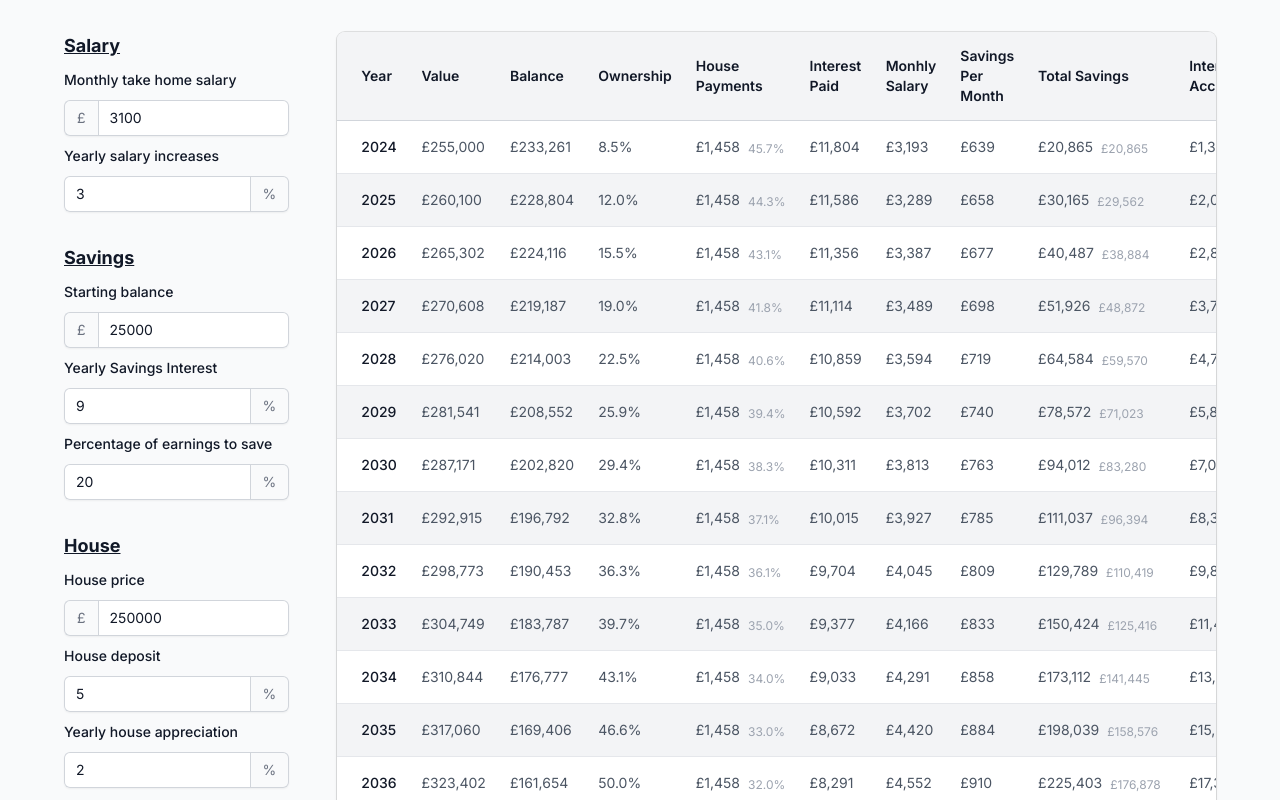
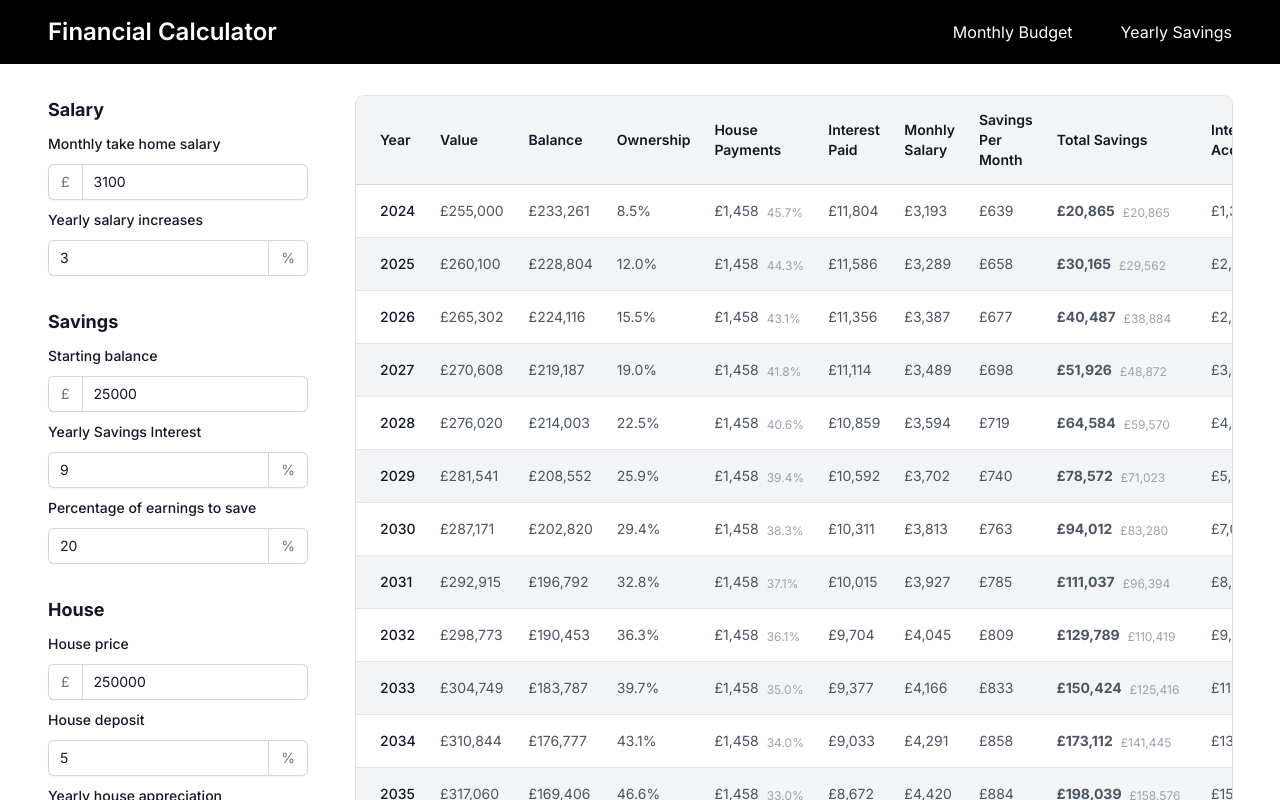
Before and after one commit to nasainsbury/budget, a Next.js app: page /house in a window 1280 px wide. Shown: the top 800 px of the page. Built offline with nearby package versions, Linux system fonts and the light colour scheme.

Commit message:
update styles

```diff
--- a/app/globals.css
+++ b/app/globals.css
@@ -1,10 +1,6 @@
 @tailwind base;
 @tailwind components;
 @tailwind utilities;
-
-html {
-  @apply bg-gray-50;
-}
 
 /* Chrome, Safari, Edge, Opera */
 input::-webkit-outer-spin-button,
--- a/app/house/page.tsx
+++ b/app/house/page.tsx
@@ -50,10 +50,10 @@ export default function House() {
   );
 
   return (
-    <main className="px-16 pt-8 flex gap-x-12 justify-between">
-      <div className="flex flex-col gap-y-8">
+    <main className="px-12 pt-8 grid grid-cols-12  gap-x-12 justify-between">
+      <div className="gap-y-8 col-span-3 flex flex-col">
         <div className="flex flex-col gap-y-2">
-          <h2 className="text-gray-900 font-bold text-lg underline">Salary</h2>
+          <h2 className="text-gray-900 font-bold text-lg ">Salary</h2>
           <div>
             <label
               htmlFor="salary"
@@ -102,7 +102,7 @@ export default function House() {
           </div>
         </div>
         <div className="flex flex-col gap-y-2">
-          <h2 className="text-gray-900 font-bold text-lg underline">Savings</h2>
+          <h2 className="text-gray-900 font-bold text-lg ">Savings</h2>
           <div>
             <label
               htmlFor="balance"
@@ -177,7 +177,7 @@ export default function House() {
           </div>
         </div>
         <div className="flex flex-col gap-y-2">
-          <h2 className="text-gray-900 font-bold text-lg underline">House</h2>
+          <h2 className="text-gray-900 font-bold text-lg ">House</h2>
           <div>
             <label
               htmlFor="house-price"
@@ -250,9 +250,7 @@ export default function House() {
           </div>
         </div>
         <div className="flex flex-col gap-y-2">
-          <h2 className="text-gray-900 font-bold text-lg underline">
-            Mortgage
-          </h2>
+          <h2 className="text-gray-900 font-bold text-lg ">Mortgage</h2>
           <div>
             <label
               htmlFor="term"
@@ -303,7 +301,7 @@ export default function House() {
           </div>
         </div>
       </div>
-      <div className="overflow-hidden shadow ring-1 ring-black ring-opacity-10 sm:rounded-lg max-h-[1000px] h-min overflow-y-scroll w-full">
+      <div className="col-span-9 overflow-hidden shadow ring-1 ring-black ring-opacity-10 sm:rounded-lg max-h-[1000px] h-min overflow-y-scroll w-full">
         <table className="divide-y divide-gray-300 max-h-[1000px] w-full">
           <thead className="bg-gray-100 sticky top-0 z-10">
             <tr>
@@ -414,7 +412,9 @@ export default function House() {
                 </td>
                 <td className="whitespace-nowrap px-3 py-4 text-sm text-gray-600">
                   <div className="flex gap-x-2 items-end">
-                    <span>{formatValue(result.savings)}</span>
+                    <span className="font-bold">
+                      {formatValue(result.savings)}
+                    </span>
                     <span className="text-xs text-gray-400">
                       {formatValue(result.realTermsSavings)}
                     </span>
--- a/app/layout.tsx
+++ b/app/layout.tsx
@@ -16,7 +16,16 @@ export default function RootLayout({
 }>) {
   return (
     <html lang="en">
-      <body className={inter.className}>{children}</body>
+      <body className={inter.className}>
+        <nav className="bg-black flex justify-between text-white px-12 py-4 items-center">
+          <h1 className="text-2xl font-semibold">Financial Calculator</h1>
+          <ul className="flex gap-x-12">
+            <li>Monthly Budget</li>
+            <li>Yearly Savings</li>
+          </ul>
+        </nav>
+        {children}
+      </body>
     </html>
   );
 }
```
